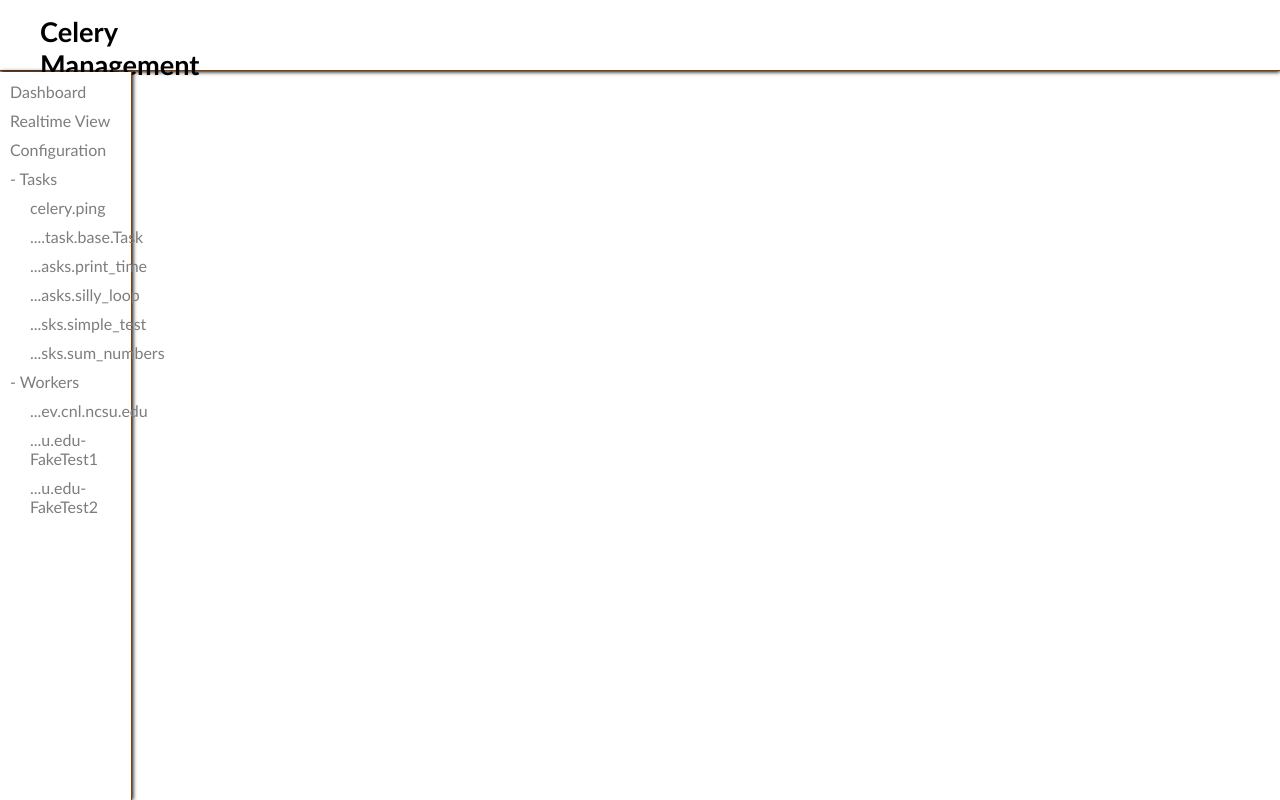
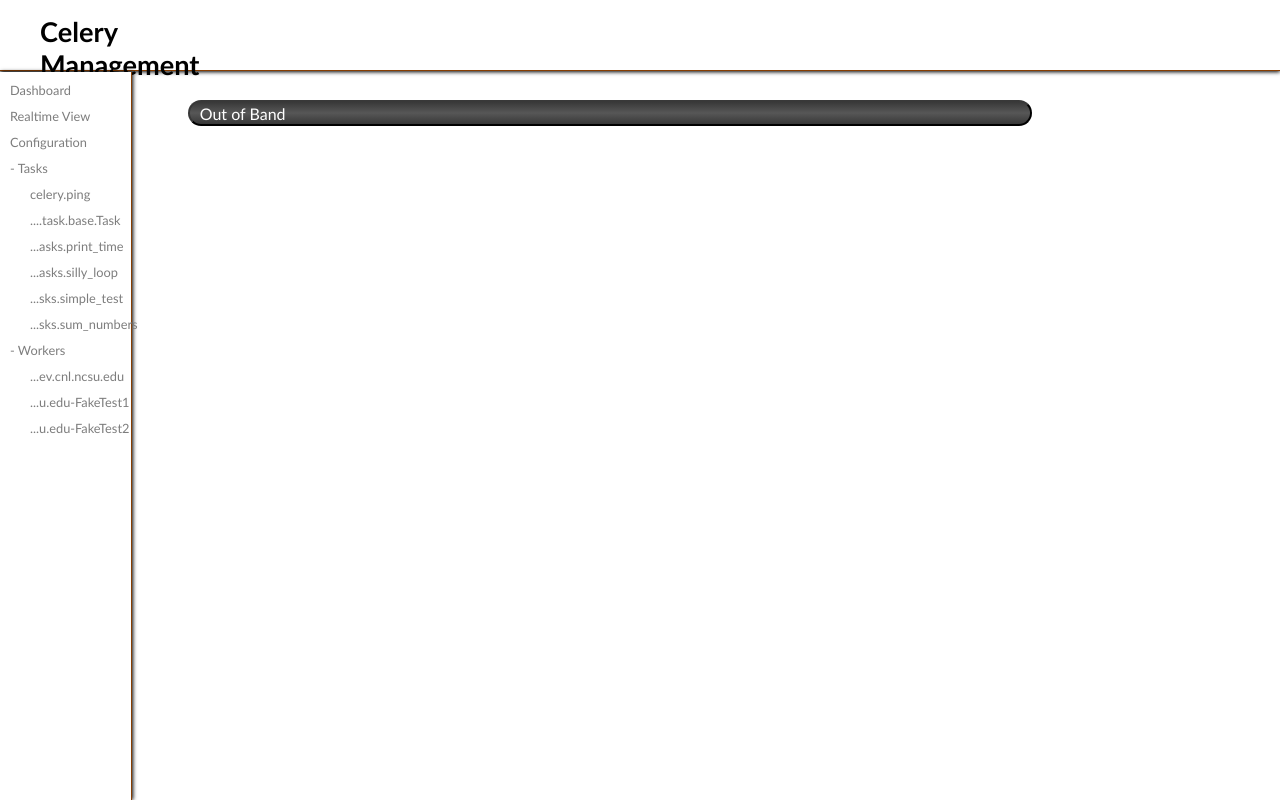
Before and after one commit to bmbouter/CeleryManagement, a Django app: page /celerymanagementapp/test/view/configure/ in a window 1280 px wide. Run offline with Django 3.2, Linux system fonts and the light colour scheme; style sheets or scripts are compiled from the project's sources; parts of the project's set-up code (start-up, migrations or seed data) failed here and were passed over; some libraries are stand-ins or nearby versions.

Commit message:
Added configuration page with initial header.

```diff
--- a/celerymanagementapp/media/css/core.less
+++ b/celerymanagementapp/media/css/core.less
@@ -87,6 +87,7 @@ body {
 
         li {
             margin: 10px 0 10px 10px;
+            font-size: 0.8em;
 
             a {
                 text-decoration: none;
@@ -101,6 +102,7 @@ body {
 
             a:hover {
                 color: black;
+                font-weight: bold;
             }
         }
 
@@ -116,7 +118,7 @@ body {
     }
 
     #content {
-        float: right;
+        float: left;
         height: 400px;
 
         #workerMenu {
@@ -145,7 +147,19 @@ body {
                     color: white;
                 }
             }
+        }
 
+        #OutofBand {
+
+            .header {
+                border: 2px outset #383838;
+                height: 20px;
+                margin: 30px 0 0 0;
+                border-radius: 20px;
+                background: -webkit-gradient(linear, 0% 0%, 0% 100%, from(#383838), to(#383838), color-stop(.5,#575757)); //-webkit-gradient(linear, 0% 0%, 0% 100%, from(#5CCCCC), to(#5CCCCC), color-stop(.5,#6BEDED));
+                color: #FFF;  //#173333;
+                padding: 2px 0 0 10px;
+            }
         }
     }
 }
--- a/celerymanagementapp/media/js/core.js
+++ b/celerymanagementapp/media/js/core.js
@@ -9,12 +9,12 @@ $(document).ready(function() {
         CMACore.loadTestUrls();
     }
 
-    //$('#statusText').hide();
-
     CMACore.expandedTasks = false;
     var expandedWorkers = false;
 
     $('#navigation').css("height", ($(window).height() - $('#header').css("height").split("px")[0] - 2) + "px");
+    //$('#content').css("width", $(window).width() - $('.grid_2').css("width").split("px")[0]);
+
     $('#taskNavigationMaster').click(function (){
         if( CMACore.expandedTasks ){
             $('#taskNavigationMaster').text("+ Tasks");
--- a/celerymanagementapp/media/js/system_canvas.js
+++ b/celerymanagementapp/media/js/system_canvas.js
@@ -25,7 +25,7 @@ function refresh(){
 }
 
 function Task(y, name){
-    this.x = 200;
+    this.x = 100;
     this.y = y;
     this.width = 200;
     this.height = 40;
@@ -47,7 +47,7 @@ function Task(y, name){
 }
 
 function Worker(y, name, active){
-    this.x = 1000;
+    this.x = 900;
     this.y = y;
     this.width = 200;
     this.height = 40;
--- a/celerymanagementapp/templates/celerymanagementapp/base.html
+++ b/celerymanagementapp/templates/celerymanagementapp/base.html
@@ -76,7 +76,7 @@
                         </ul>
                     </div>
                 </div>
-                <div id="content">
+                <div id="content" class="grid_10">
                     {% block content %}
                     {% endblock %}
                 </div>
--- a/celerymanagementapp/templates/celerymanagementapp/configure.html
+++ b/celerymanagementapp/templates/celerymanagementapp/configure.html
@@ -1,5 +1,12 @@
 {% extends "celerymanagementapp/base.html" %}
 
 {% block content %}
+<div id="configurationManagement">
+    <div class= "grid_12" id="OutofBand">
+        <div class="header grid_10">
+            Out of Band
+        </div>
+    </div>
+</div>
 
 {% endblock content %}
```
